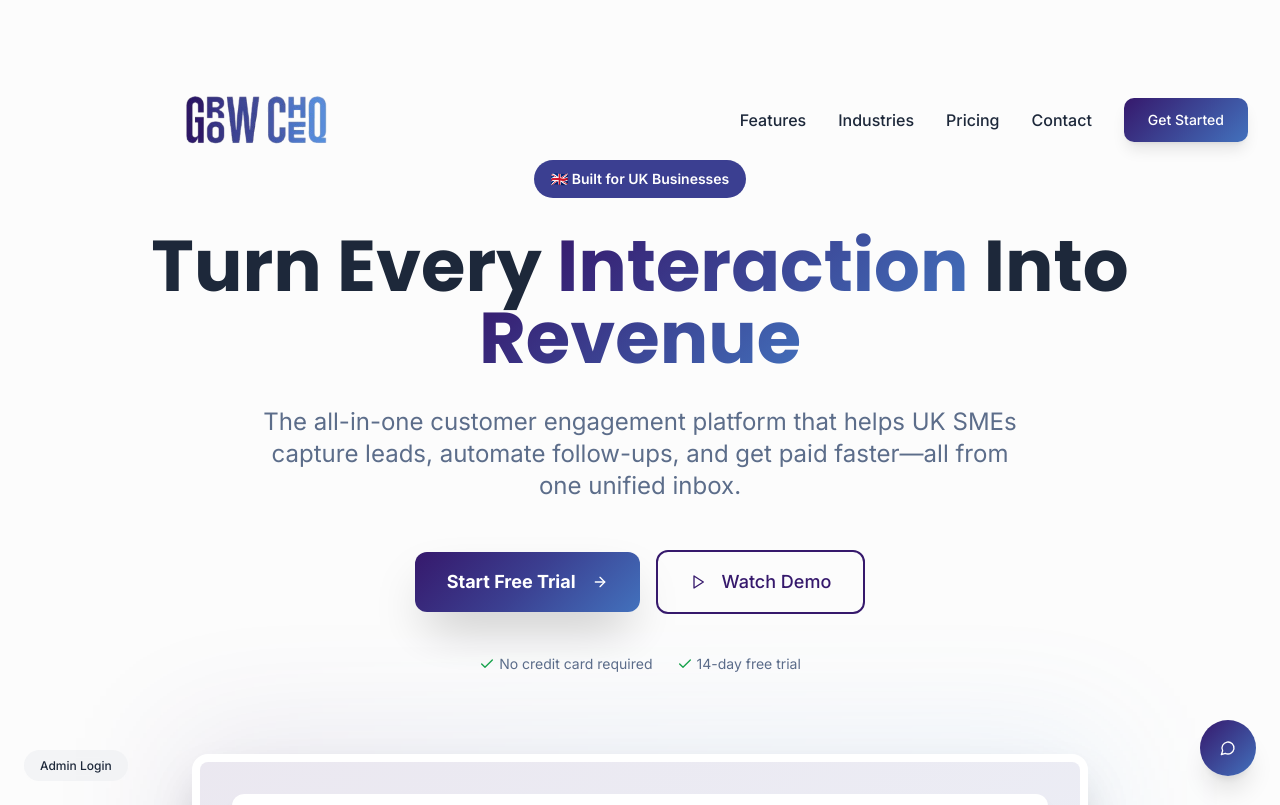
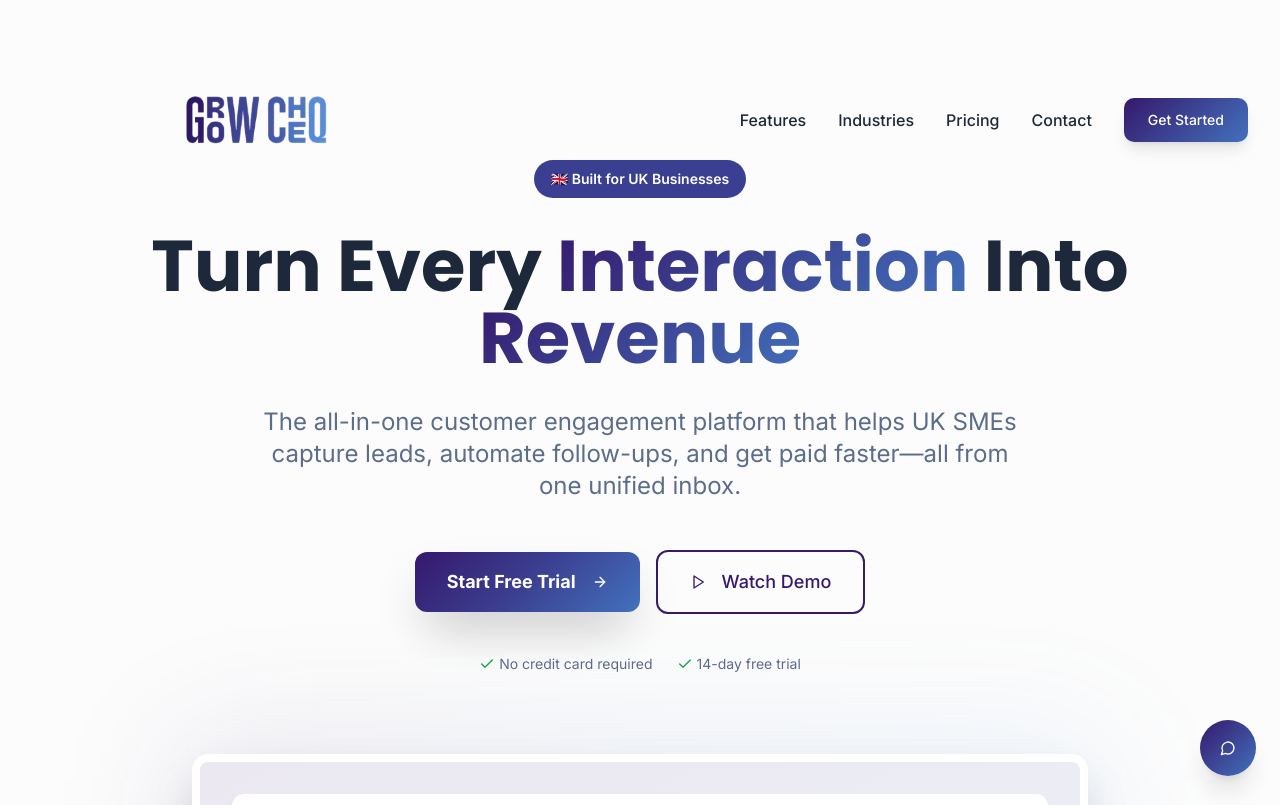
Before and after one commit to blockchaination/growcheq, a React (Vite) app: page / in a window 1280 px wide. Shown: the top 805 px of the page. Built offline with nearby package versions, Linux system fonts and the light colour scheme; the HTML template or start-up script is replaced by a standard one.

Commit message:
Add admin role support and link
- Hide the Admin Login link from public pages
- Provide direct URL for admin login
- Include SQL snippet to grant admin role to user (after obtaining user_id)

```diff
--- a/src/pages/Index.tsx
+++ b/src/pages/Index.tsx
@@ -47,15 +47,6 @@ const Index = () => {
       <Footer />
       <ChatWidget />
 
-      <div className="fixed bottom-6 left-6 z-40">
-        <a
-          href="/auth"
-          className="px-4 py-2 bg-muted/80 backdrop-blur-sm rounded-full text-xs font-medium hover:bg-muted transition-colors"
-        >
-          Admin Login
-        </a>
-      </div>
-
       <LeadCaptureModal
         open={isModalOpen}
         onOpenChange={setIsModalOpen}
```
